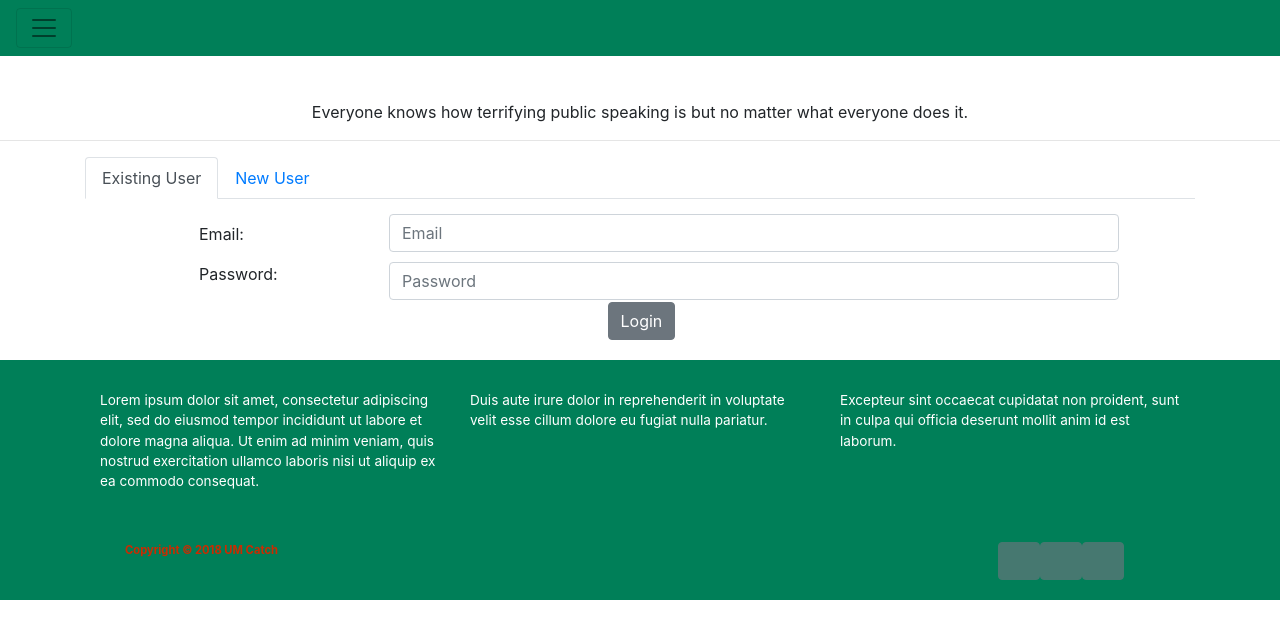
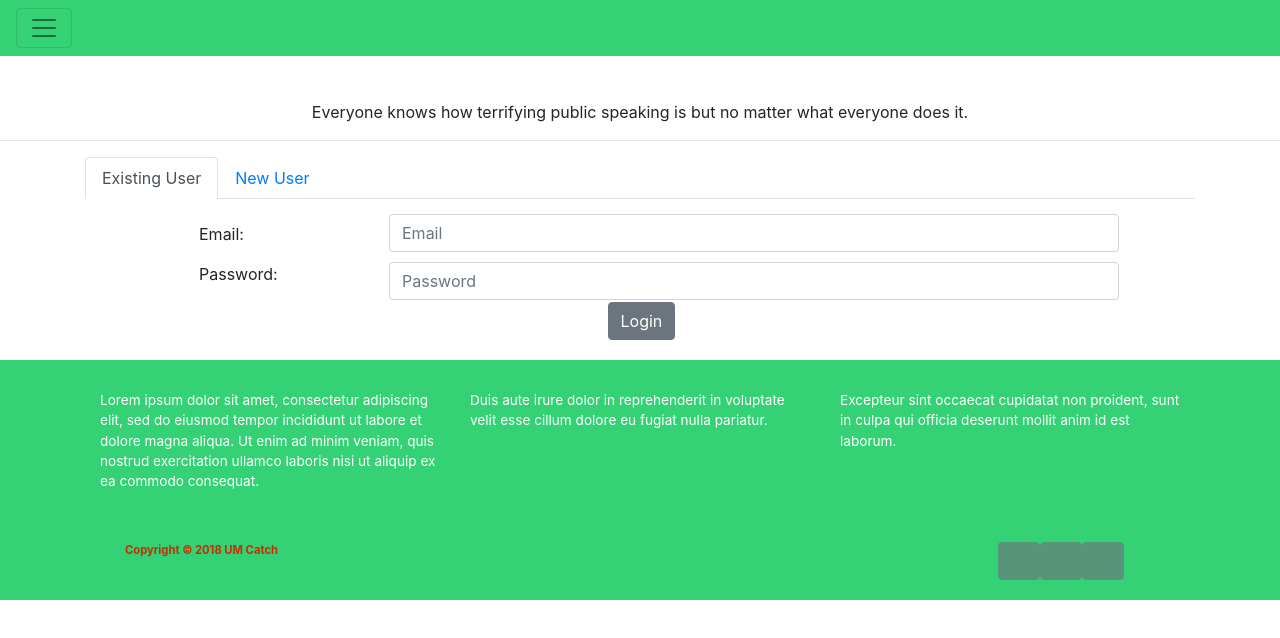
Before and after one commit to Redrecovery9/UmCatch, a Vue app: page / in a window 1280 px wide. Shown: the top 638 px of the page. Built offline with nearby package versions, Linux system fonts and the light colour scheme; some icons are missing.

Commit message:
color scheme changed

```diff
--- a/src/App.vue
+++ b/src/App.vue
@@ -26,7 +26,7 @@ export default {
 
 }
 .toolbar {
-  background-color: #007F58;
+  background-color: #34D175;
   width: 100%;
   position: fixed;
   top: 0;
--- a/src/components/CopyRightBar.vue
+++ b/src/components/CopyRightBar.vue
@@ -40,7 +40,7 @@ export default {
 <style scoped>
 .footer {
   margin-top: 20px;
-  background-color: #007F58;
+  background-color: #34D175;
   color: white;
 }
 .left {
@@ -58,7 +58,7 @@ export default {
   margin-top: 30px;
 }
 .copyright {
-  background-color: #007F58;
+  background-color: #34D175;
   font-weight: bolder;
 }
 .leftcopy {
@@ -74,12 +74,12 @@ export default {
   margin-bottom: 20px;
 }
 .icons {
-  border-color: #007F58;
-  background-color: #007F58;
+  border-color: #34D175;
+  background-color: #34D175;
   color: #CB2B00;
 }
 .icons:hover {
   background-color: #7F1B00;
-  color: #007F58;
+  color: #34D175;
 }
 </style>
--- a/src/components/home/Login.vue
+++ b/src/components/home/Login.vue
@@ -2,7 +2,7 @@
  <div class="login">
    <div class="loginCardBody">
      <b-container>
-       <b-tabs class="tabs">
+       <b-tabs>
          <b-tab title='Existing User' active>
            <b-row>
              <b-col sm='2' class='labels emailLabel'>
```
